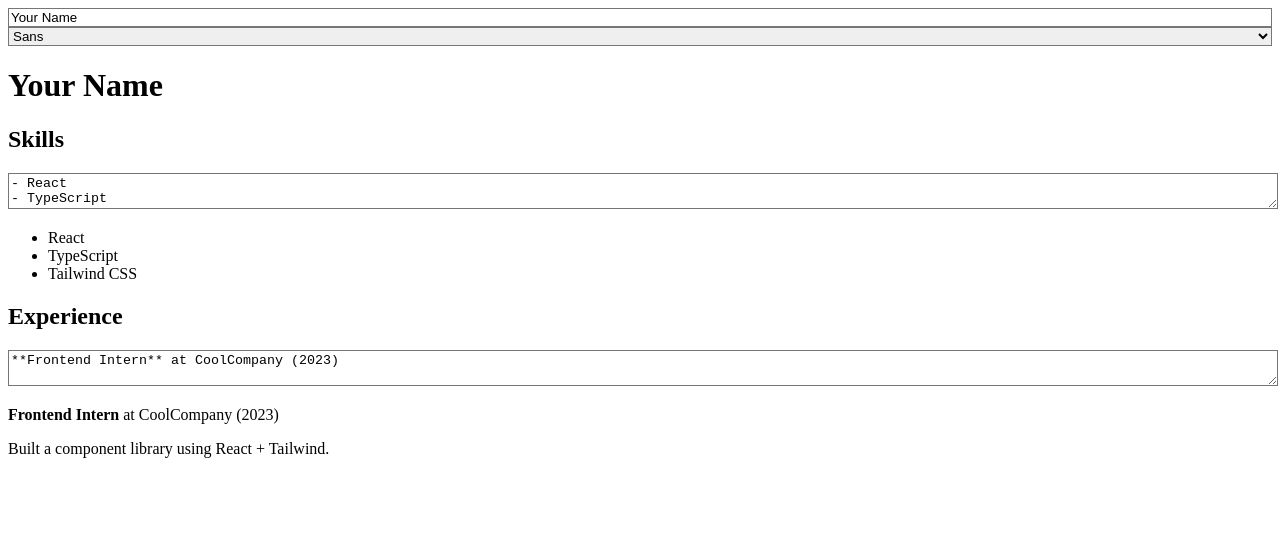
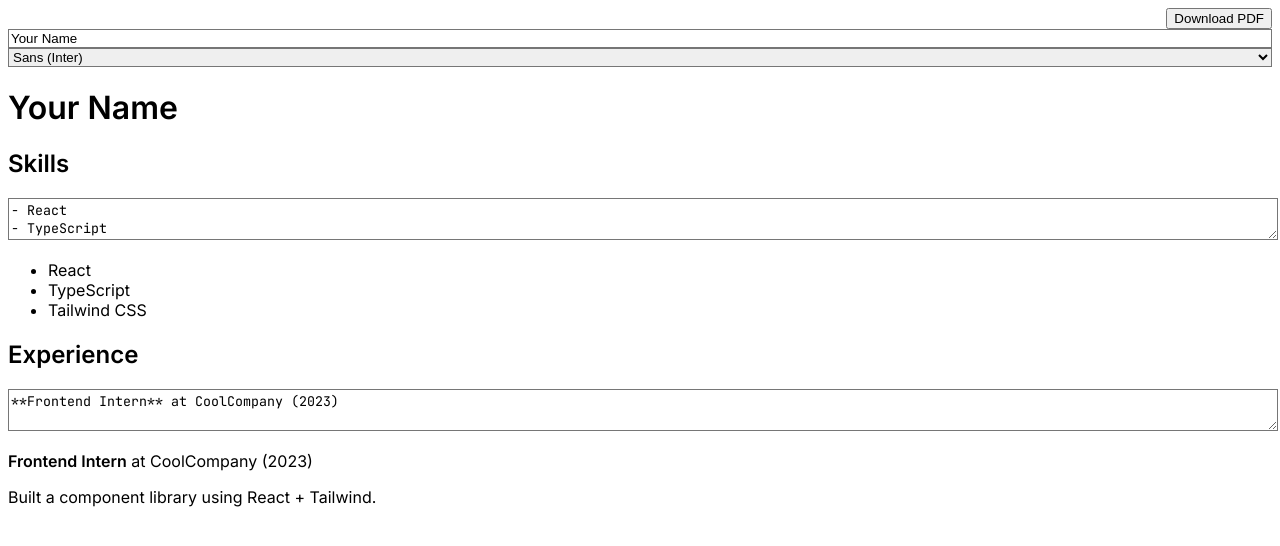
Before and after one commit to KhaiShea/mdx-resume-builder, a React (Vite) app: page / in a window 1280 px wide. Shown: the top 546 px of the page. Built offline with nearby package versions, Linux system fonts and the light colour scheme.

Commit message:
feat: add PDF download button, update font options, and enhance typography support

```diff
--- a/index.html
+++ b/index.html
@@ -1,13 +1,17 @@
-<!doctype html>
+<!DOCTYPE html>
 <html lang="en">
   <head>
     <meta charset="UTF-8" />
-    <link rel="icon" type="image/svg+xml" href="/vite.svg" />
+    <title>MDX Resume Builder</title>
     <meta name="viewport" content="width=device-width, initial-scale=1.0" />
+
+    <!-- ✅ Load Google Fonts -->
     <link rel="preconnect" href="https://fonts.googleapis.com" />
     <link rel="preconnect" href="https://fonts.gstatic.com" crossorigin />
-    <link href="https://fonts.googleapis.com/css2?family=Inter:wght@400;600&display=swap" rel="stylesheet" />
-    <title>Vite + React + TS</title>
+    <link
+      href="https://fonts.googleapis.com/css2?family=Inter:wght@400;600&family=JetBrains+Mono:wght@400;600&family=Roboto+Serif:wght@400;600&display=swap"
+      rel="stylesheet"
+    />
   </head>
   <body>
     <div id="root"></div>
--- a/src/App.tsx
+++ b/src/App.tsx
@@ -11,12 +11,24 @@ export default function App() {
     updateSection,
   } = useResumeStore()
 
+  const handlePrint = () => window.print()
+
   return (
-    <main className={`min-h-screen bg-white text-black ${font} p-6 md:p-12`}>
+    <main className="min-h-screen bg-white text-black p-6 md:p-12">
       <div className="max-w-3xl mx-auto">
-        {/* Editable Controls */}
+        {/* Download PDF Button */}
+        <div className="flex justify-end mb-4 print:hidden">
+          <button
+            onClick={handlePrint}
+            className="bg-black text-white px-4 py-2 rounded hover:bg-gray-800 transition"
+          >
+            Download PDF
+          </button>
+        </div>
+
+        {/* Resume Controls */}
         <div className="flex flex-col gap-4 mb-8 print:hidden">
-          {/* Name Input */}
+          {/* Name input */}
           <input
             value={name}
             onChange={(e) => setName(e.target.value)}
@@ -24,27 +36,26 @@ export default function App() {
             placeholder="Your Name"
           />
 
-          {/* Font Selector */}
+          {/* Font selector */}
           <select
             value={font}
             onChange={(e) => setFont(e.target.value)}
             className="border px-4 py-2 rounded"
           >
-            <option value="font-sans">Sans</option>
-            <option value="font-serif">Serif</option>
-            <option value="font-mono">Monospace</option>
+            <option value="font-sans">Sans (Inter)</option>
+            <option value="font-serif">Serif (Roboto Serif)</option>
+            <option value="font-mono">Mono (JetBrains Mono)</option>
           </select>
         </div>
 
         {/* Resume Preview */}
-        <div className="prose prose-neutral">
+        <div className={`prose prose-neutral ${font}`}>
           <h1>{name}</h1>
 
           {sections.map((section) => (
             <section key={section.id}>
               <h2>{section.title}</h2>
 
-              {/* Markdown Editor */}
               <textarea
                 className="w-full h-32 border rounded p-2 font-mono mb-2 print:hidden"
                 value={section.content}
@@ -53,7 +64,6 @@ export default function App() {
                 }
               />
 
-              {/* Live Preview */}
               <ReactMarkdown>{section.content}</ReactMarkdown>
             </section>
           ))}
--- a/src/index.css
+++ b/src/index.css
@@ -22,3 +22,15 @@
     display: none !important;
   }
 }
+
+.font-sans {
+  font-family: "Inter", sans-serif;
+}
+
+.font-serif {
+  font-family: "Roboto Serif", serif;
+}
+
+.font-mono {
+  font-family: "JetBrains Mono", monospace;
+}
--- a/tailwind.config.ts
+++ b/tailwind.config.ts
@@ -1,15 +1,9 @@
-import type { Config } from 'tailwindcss';
+import type { Config } from 'tailwindcss'
+import typography from '@tailwindcss/typography'
 
 const config: Config = {
-    content: ['./index.html', './src/**/*.{vue,js,ts,jsx,tsx}'],
-    theme: {
-        extend: {
-          fontFamily: {
-            sans: ['Inter', 'sans-serif'],
-          },
-        },
-      },
-    plugins: [],
+  content: ['./index.html', './src/**/*.{js,ts,jsx,tsx,mdx}'],
+  plugins: [typography],
 }
 
 export default config
```
